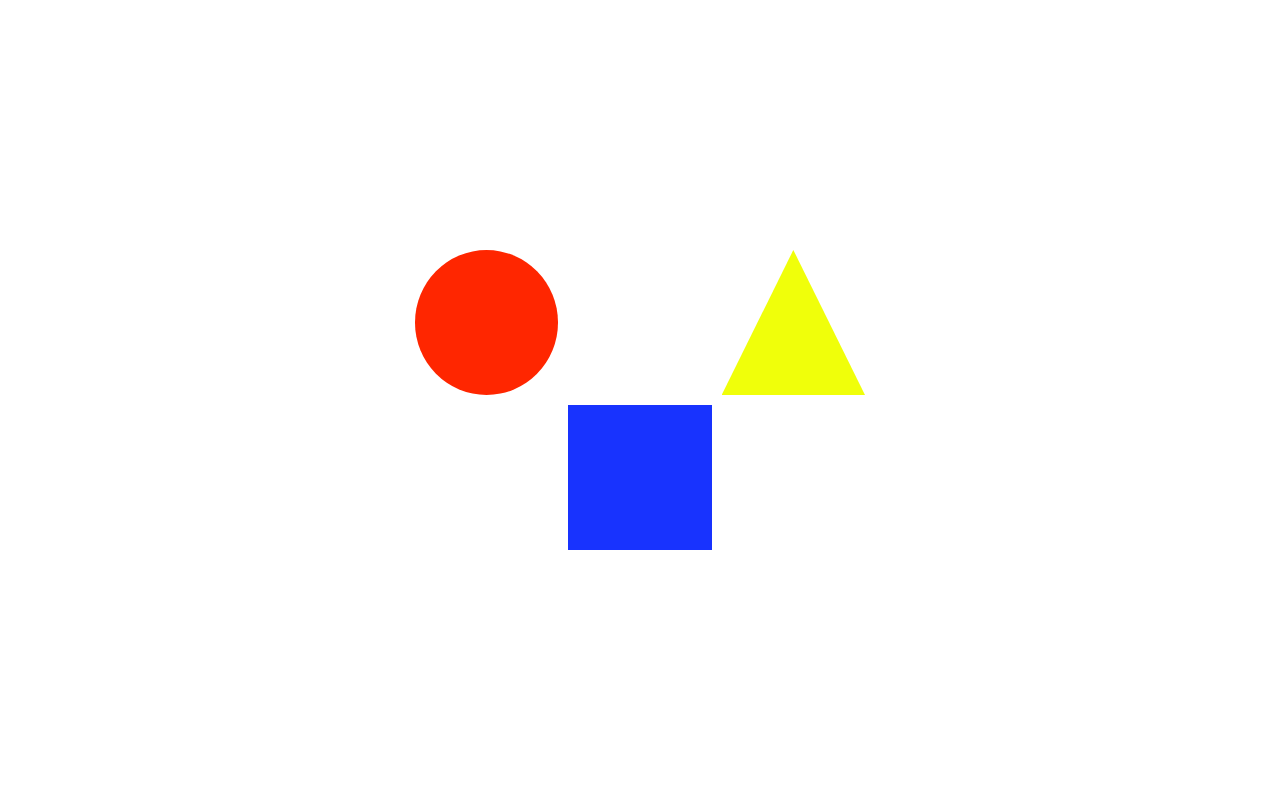
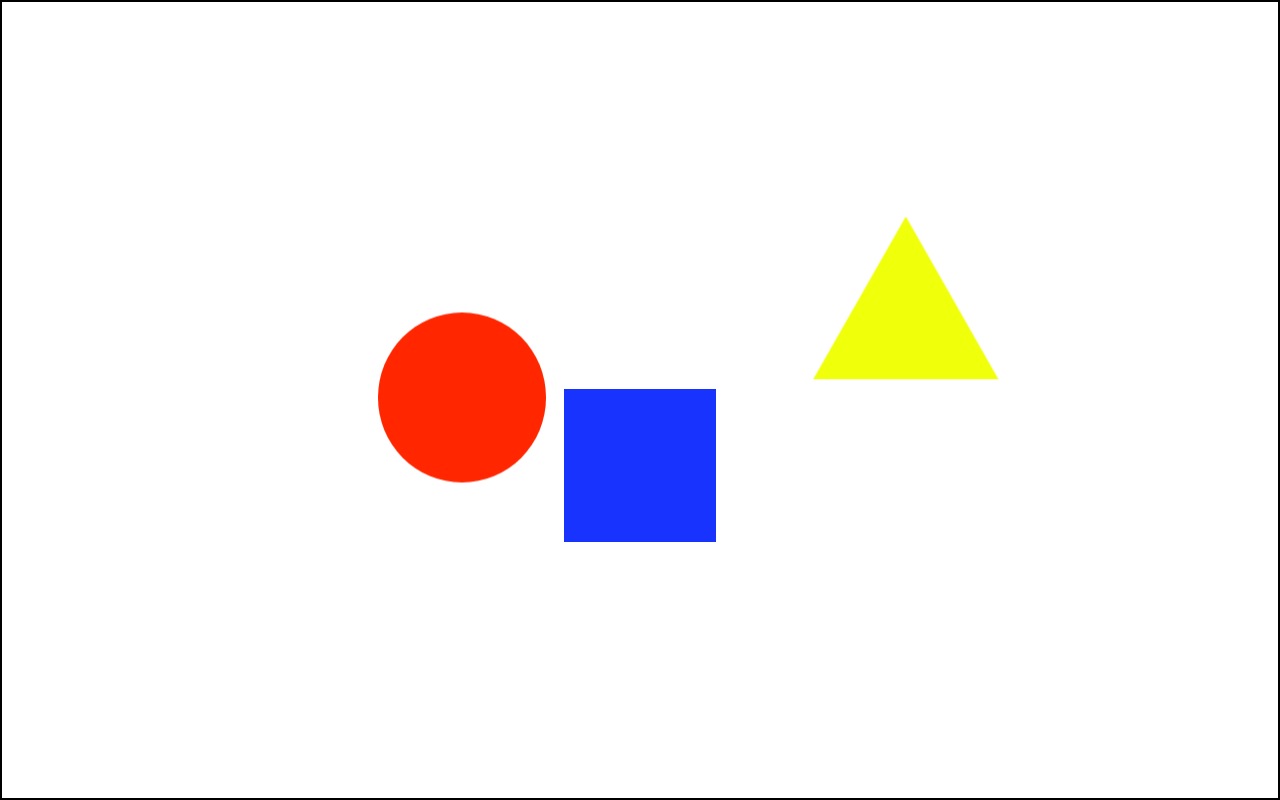
Before and after one commit to michaeland974/shapes, a plain HTML site: page index.html in a window 1280 px wide. Drawn offline with Linux system fonts and the light colour scheme.

Commit message:
layout fixed

```diff
--- a/index.html
+++ b/index.html
@@ -13,7 +13,8 @@
     }
 
     :root{
-      --dimension: 150px;
+      --dimension: 175px;
+      --margin-value: -25px;
       --transform-value: calc(var(--dimension) / 2);
       --transform-value-negative: calc(var(--transform-value) * -1);
     }
@@ -44,6 +45,7 @@
 </head>
 
 <body style="
+  border: 2px solid black;
   display: flex;
   justify-content: center;
   align-items: center;
@@ -55,6 +57,7 @@
              height: calc(var(--dimension) * 2);
              width: calc(var(--dimension) * 3);
              display: grid;
+             place-items: center;
              grid-template-areas:
                'a . b'
                '. c .';
@@ -67,9 +70,13 @@
            grid-area: a;
            height: 100%;
            width: 100%;
+           transform: translate(
+             calc(var(--margin-value) * -1),
+             var(--margin-value)
+           );
            background-color: #FF2600;
            border-radius: 50%;
-           /* animation: Up-Down 1s infinite alternate linear; */
+           animation: Up-Down 1s infinite alternate linear;
          ">
     </div>
 
@@ -77,11 +84,15 @@
          id="triangle"
          style="
            grid-area: b;
-           width: 100%;
-           height: 100%;
+           width: 110%;
+           height: 110%;
+           transform: translate(
+             var(--margin-value),
+             calc(var(--margin-value) * 0.5)
+           );
            background-color: #f0ff0a;
-           clip-path: polygon(50% 0, 100% 100%, 0 100%);
-           /* animation: Left-Right 1s infinite alternate linear; */
+           clip-path: polygon(0% 87%, 50% 0%, 50% 0%, 100% 87%);
+           animation: Left-Right 1s infinite alternate linear;
          ">
     </div>
 
@@ -89,8 +100,11 @@
          id="square"
          style="
            grid-area: c;
-           height: 100%;
-           width: 100%;
+           display: flex;
+           justify-content: center;
+           height: 90%;
+           width: 90%;
+           transform: translateY(var(--margin-value));
            background-color: #1833FE;
          ">
     </div>
```
